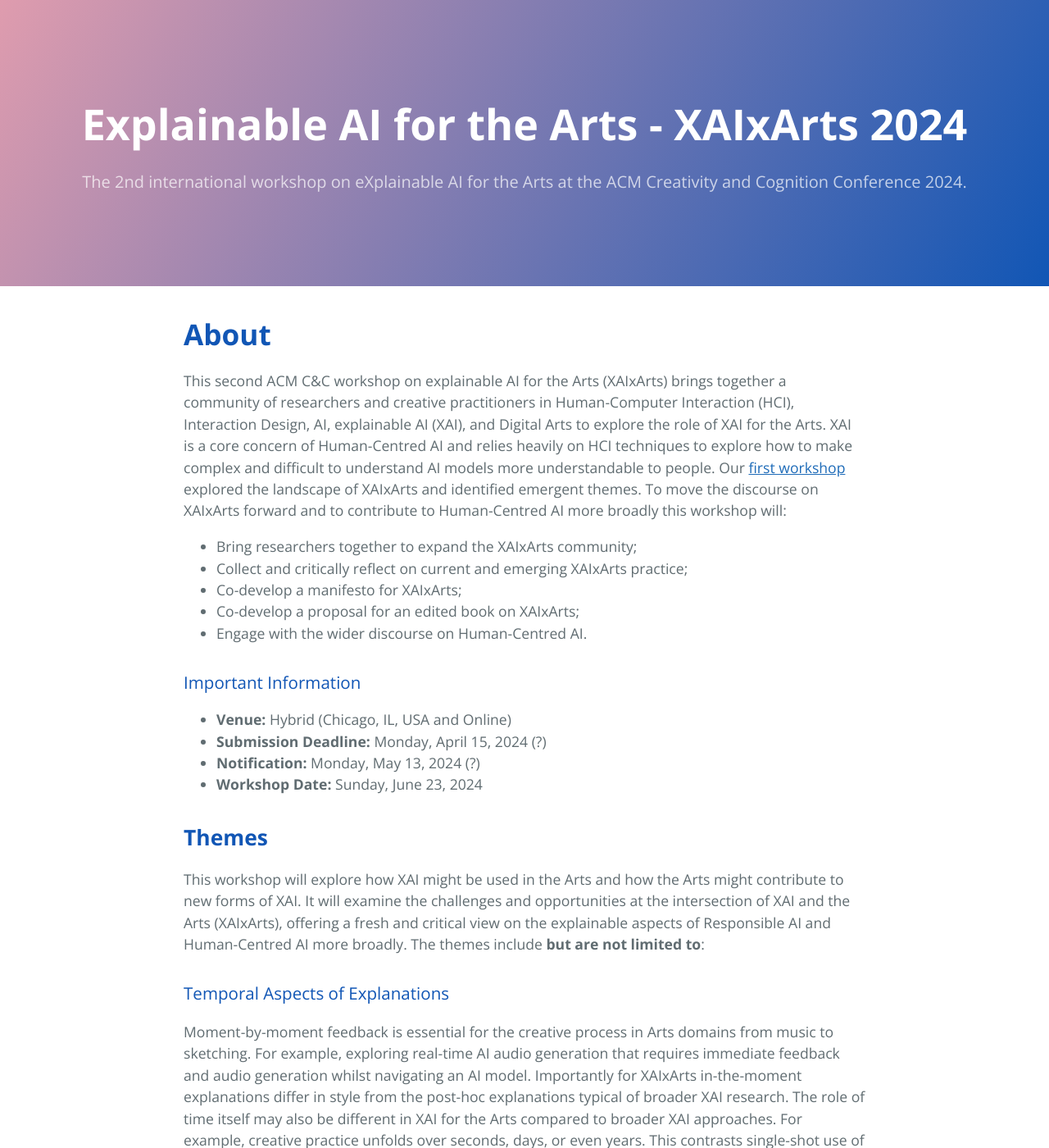
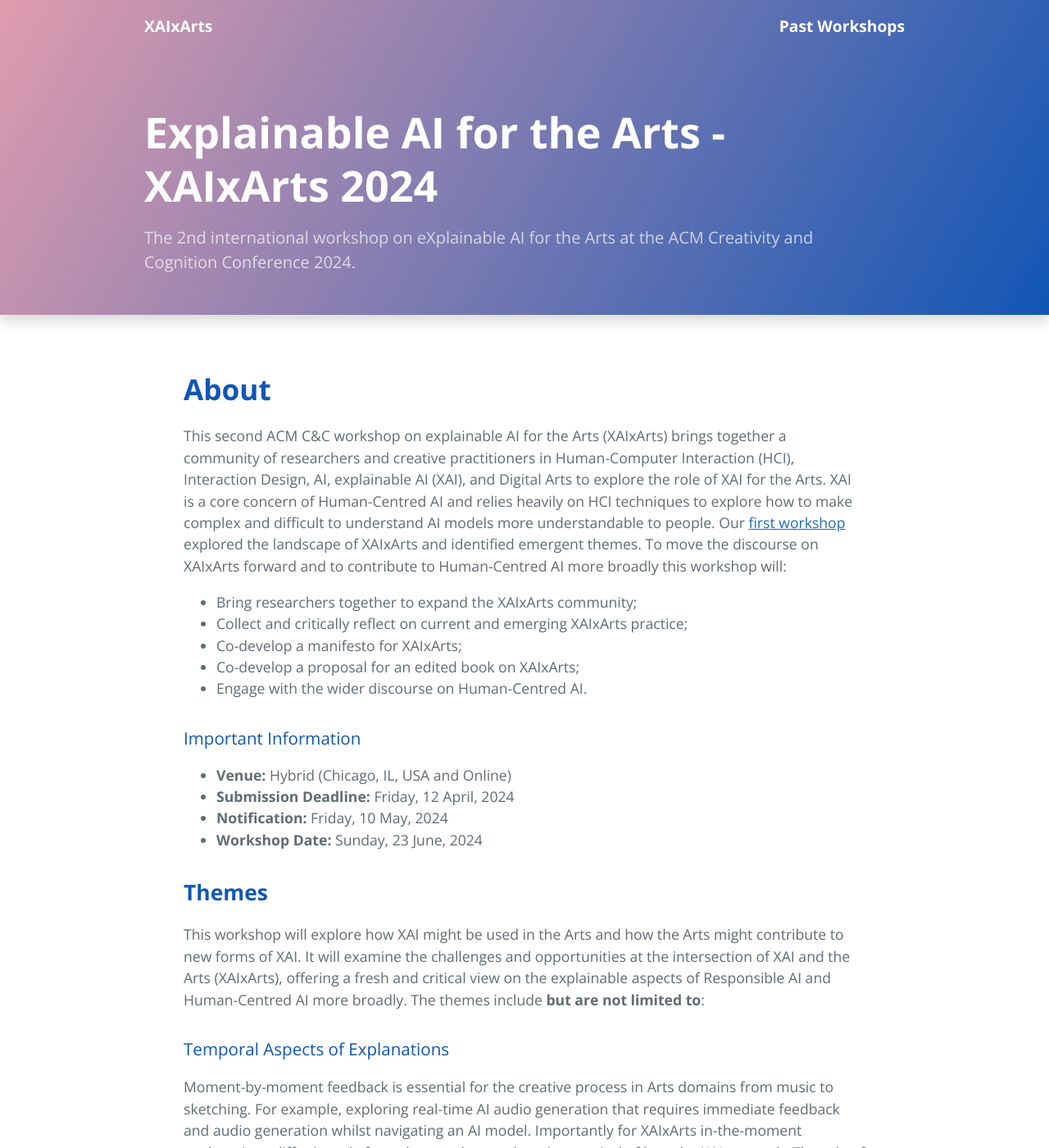
Before and after one commit to shuoyang-zheng/shuoyang-zheng.github.io, a Jekyll site: the page built from 2024.md, in a window 1280 px wide and 1400 px high. Shown: the whole window at 82% size. Built offline with Jekyll 4.4.1, drawn with Linux system fonts in a browser that asks for light colours.

Commit message:
update menu bar

```diff
--- a/2024.md
+++ b/2024.md
@@ -20,9 +20,9 @@ This second ACM C&C workshop on explainable AI for the Arts (XAIxArts) brings to
 
 ### Important Information
 * **Venue:** Hybrid (Chicago, IL, USA and Online)
-* **Submission Deadline:** Monday, April 15, 2024 (?)
-* **Notification:** Monday, May 13, 2024 (?)
-* **Workshop Date:** Sunday, June 23, 2024
+* **Submission Deadline:** Friday, 12 April, 2024
+* **Notification:** Friday, 10 May, 2024
+* **Workshop Date:** Sunday, 23 June, 2024
 
 ## **Themes**
 
--- a/_layouts/default.html
+++ b/_layouts/default.html
@@ -14,18 +14,16 @@
   </head>
   <body>
     <a id="skip-to-content" href="#content">Skip to the content.</a>
-    <!-- <div class="page-menu">XAIxArts</div> -->
-    <header class="page-header" role="banner">
+
+    <header class="page-header moved" role="banner" id="pageHeader">
+      <span>
       <h1 class="project-name">{{ page.title | default: site.title | default: site.github.repository_name }}</h1>
-      <h2 class="project-tagline">{{ page.description | default: site.description | default: site.github.project_tagline }}</h2>
-      {% if site.github.is_project_page %}
-        <a href="{{ site.github.repository_url }}" class="btn">View on GitHub</a>
-      {% endif %}
-      {% if site.show_downloads %}
-        <a href="{{ site.github.zip_url }}" class="btn">Download .zip</a>
-        <a href="{{ site.github.tar_url }}" class="btn">Download .tar.gz</a>
-      {% endif %}
+      <h2 class="project-tagline" id="tagline">{{ page.description | default: site.description | default: site.github.project_tagline }}</h2>
+      </span>
     </header>
+    <div class="page-menu"><a class="menu-item text-left" href="../2024">XAIxArts</a><a class="menu-item text-right" href="./past-workshops">Past Workshops</a></div>
+
+    <div class="place-holder" id="placeHolder"></div>
 
     <main id="content" class="main-content" role="main">
       {{ content }}
@@ -37,6 +35,36 @@
         <span class="site-footer-credits">This page was generated by <a href="https://pages.github.com">GitHub Pages</a>.</span>
       </footer>
     </main>
+    <script>
+      // Get a reference to the target element
+      const pageHeader = document.getElementById('pageHeader');
+      const tagline = document.getElementById('tagline');
+      // // Get the current height of the window
+      const headerHeight = pageHeader.clientHeight;
+      // console.log(rem)
+      console.log(pageHeader.clientHeight)
+      // // Function to log the position of the target element
+      function headerPosition() {
+          if ( window.scrollY > headerHeight*0.84){
+            pageHeader.className = 'page-header fixed';
+            pageHeader.style.transform = 'translateY(-'+(0.84*headerHeight)+'px)';
+            tagline.style.visibility= 'hidden';
+          } else {
+            pageHeader.className = 'page-header moved';
+            pageHeader.style.transform = 'translateY(0px)';
+            tagline.style.visibility= 'visible';
+          }
+      }
 
+      // // Attach the scroll event listener
+      window.onscroll = headerPosition;
+
+      // Log the initial position
+      headerPosition();
+
+
+      // above code is generated by chatgpt
+
+    </script>
   </body>
 </html>
--- a/_sass/jekyll-theme-cayman.scss
+++ b/_sass/jekyll-theme-cayman.scss
@@ -105,45 +105,75 @@ a {
   }
 }
 .page-menu{
-  color: $section-headings-color;
-  position: fixed;
+
+  position:fixed;
   width:100%;
-  background-color: rgba(255, 255, 255, 0.2);
   @include large {
-    padding: 0.7rem 12rem 0.5rem 12rem;
+    padding: 1.1rem 11rem 1rem 11rem;
   }
 
   @include medium {
-    padding: 3rem 4rem;
+    padding: 1.2rem 4rem 1rem 4rem;
   }
 
   @include small {
-    padding: 2rem 1rem;
+    padding: 1.4rem 2rem 1rem 2rem;
   }
 }
+.text-left{
+  float: left;
+}
+.text-right{
+  float: right;
+}
+.menu-item{
+  display: inline-block;
+  font-weight: bold;
+  text-decoration: none;
+  color: $header-heading-color;
+
+  @include large {font-size: 1.2rem;}
+  @include medium {font-size: 1.2rem;}
+  @include small {font-size: 1rem;}
+}
+.place-holder{
+  width:100%;
+  height:26rem;
+}
+.fixed{
+  position: fixed;
+}
+.moved{
+  position:absolute;
+}
 .page-header {
+  width: 100%;
   color: $header-heading-color;
-  text-align: center;
+  text-align: left;
+  height: 24rem;
   background-color: $header-bg-color;
   background-image: linear-gradient(120deg, $header-bg-color-secondary, $header-bg-color);
+  box-shadow: 0 0.5rem 1rem rgba(0, 0, 0, 0.15);
 
   @include large {
-    padding: 7rem 6rem 5rem 6rem;
+    padding: 8rem 11rem 3.5rem 11rem;
   }
 
   @include medium {
-    padding: 3rem 4rem;
+    padding: 9rem 4rem 4rem 4rem;
   }
 
   @include small {
-    padding: 2rem 1rem;
+    padding: 8rem 2rem 2rem 2rem;
   }
 }
+
 
 .project-name {
   margin-top: 0;
   margin-bottom: 0.1rem;
-
+  line-height: 125%;
+  width:83%;
   @include large {
     font-size: 3.25rem;
   }
@@ -161,7 +191,7 @@ a {
   margin-bottom: 2rem;
   font-weight: normal;
   opacity: 0.7;
-
+  width:95%;
   @include large {
     font-size: 1.25rem;
   }
```
Also changed, not shown: index.md (+2 -16 lines), past-workshops.md (added, +26 -0 lines), 2 other files.
